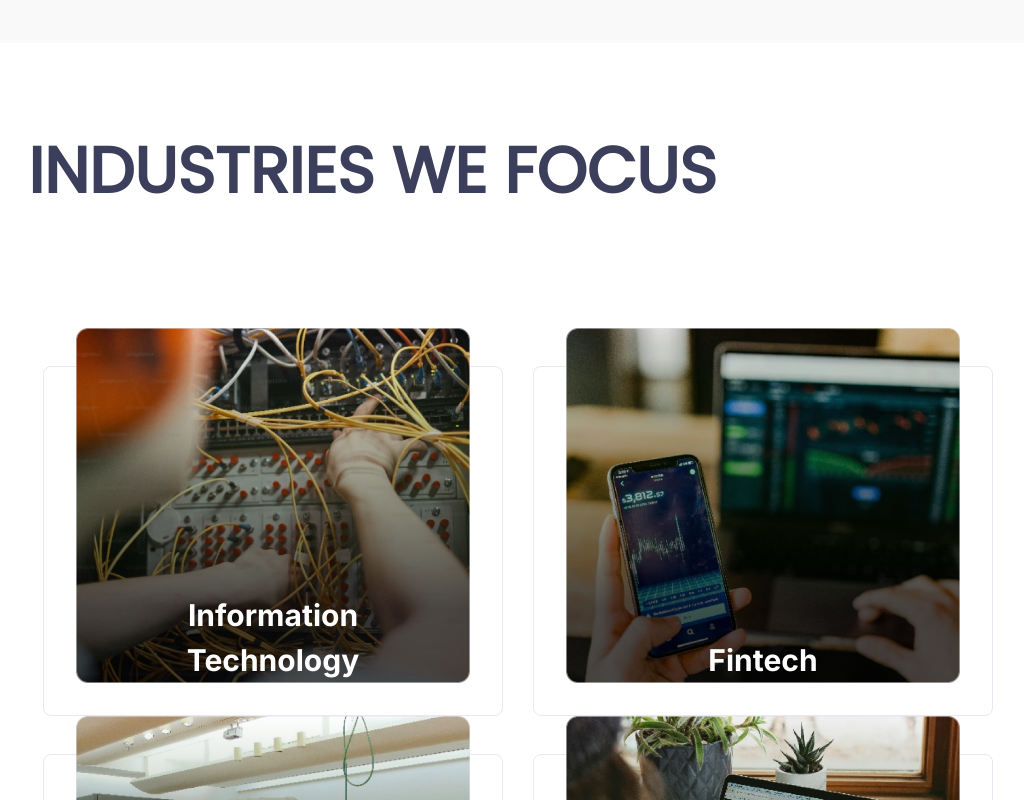
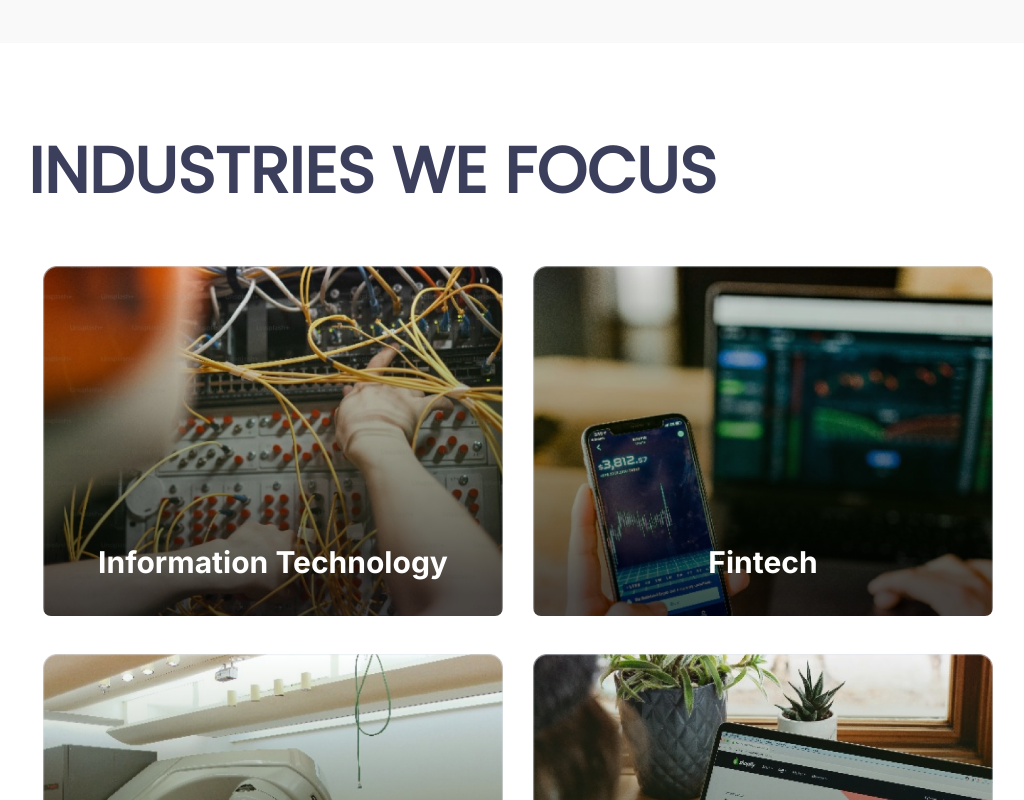
Before and after one commit to Raahim-Ali/Lozdon, a Next.js app: page / in a window 1280 px wide. Shown: the part 5060-5860 px from the top of the page, without its empty margins (122-1146 px from the left). Built offline with nearby package versions, Linux system fonts and the light colour scheme.

Commit message:
worked on industries cards

```diff
--- a/app/Home/Industries.css
+++ b/app/Home/Industries.css
@@ -16,24 +16,25 @@
   display: flex;
   flex-wrap: wrap;
   justify-content: space-around;
-  padding-top: 100px;
 }
 .Industrycard {
   display: flex;
-  position: relative;
   padding: 32px 0px;
   justify-content: flex-end;
   transition: transform 0.5s ease;
+
   width: 30%;
   height: 350px;
   margin-bottom: 38px;
   background-size: cover;
   flex-direction: column;
+  gap: 32px;
   border-radius: 8px;
 }
 
 .Industrycard:hover {
   cursor: pointer;
+  transform: scale(1.1);
 }
 
 .IndustrycardDescription {
@@ -43,11 +44,7 @@
   font-size: 30px;
   font-style: normal;
   font-weight: bolder;
-  position: absolute;
-  bottom: 30;
-  left: 50%;
-  transform: translateX(-50%);
-  z-index: 1000;
+  line-height: 146.023%; /* 26.284px */
 }
 .touch-slider {
   display: none;
@@ -66,7 +63,6 @@
     transition: transform 0.5s ease;
     gap: 32px;
     border-radius: 8px;
-    border: 1px solid rgba(59, 14, 97, 0.1);
   }
 }
 @media (200px < width<1000px) {
@@ -97,7 +93,6 @@
     transition: transform 0.5s ease;
     gap: 32px;
     border-radius: 8px;
-    border: 1px solid rgba(59, 14, 97, 0.1);
   }
   .IndustrycardDescription {
     display: flex;
--- a/app/Home/Industries.js
+++ b/app/Home/Industries.js
@@ -1,4 +1,3 @@
-import Image from "next/image";
 import Greenbtn from "../components/Greenbtn";
 import Transparentbtn from "../components/Transparentbtn";
 
@@ -37,14 +36,11 @@ function Industries() {
       </div>
       <div className="IndustriesContainer">
         {industries.map((industry, index) => (
-          <div className="Industrycard" key={index}>
-            <Image
-              src={industry.imageSrc}
-              width={500}
-              height={250}
-              alt="img"
-              style={{ paddingTop: "200px" }}
-            />
+          <div
+            className="Industrycard"
+            key={index}
+            style={{ backgroundImage: `url(${industry.imageSrc})` }}
+          >
             <div className="IndustrycardDescription">
               {industry.description}
             </div>
```
